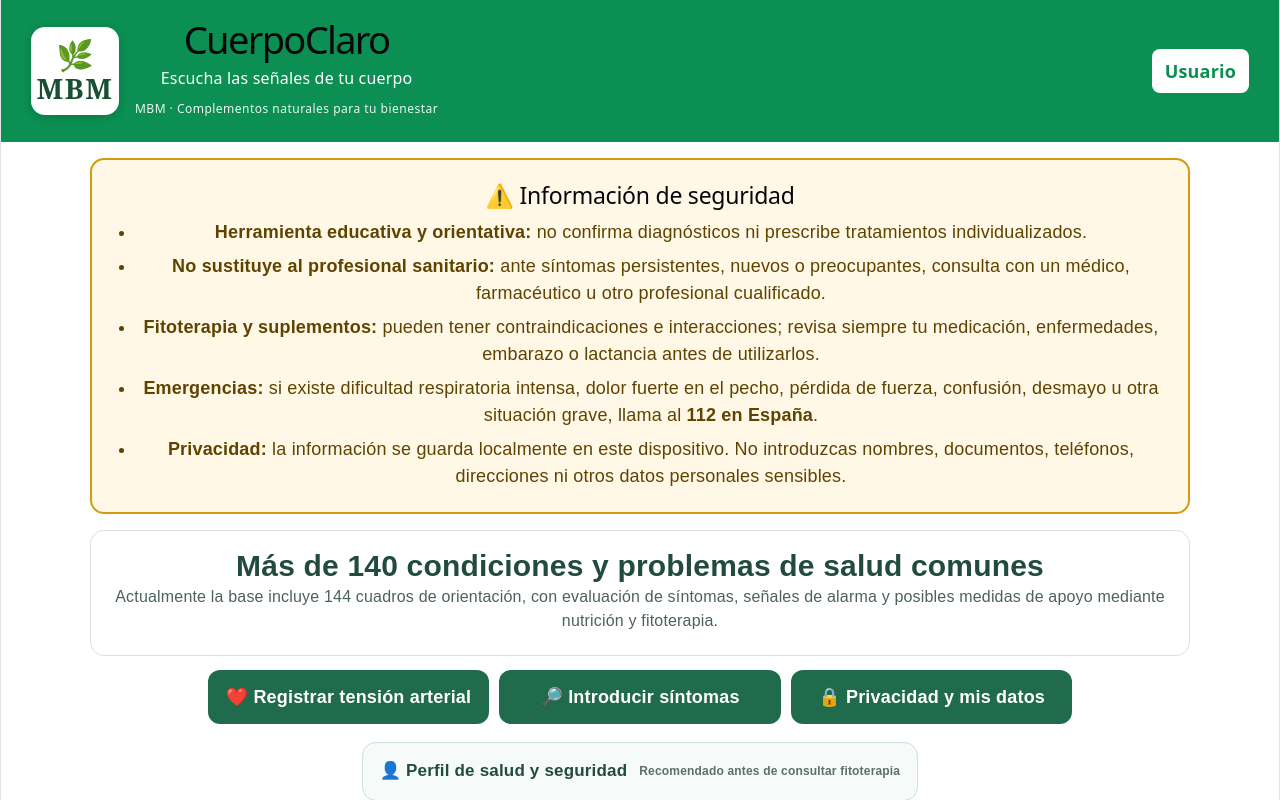
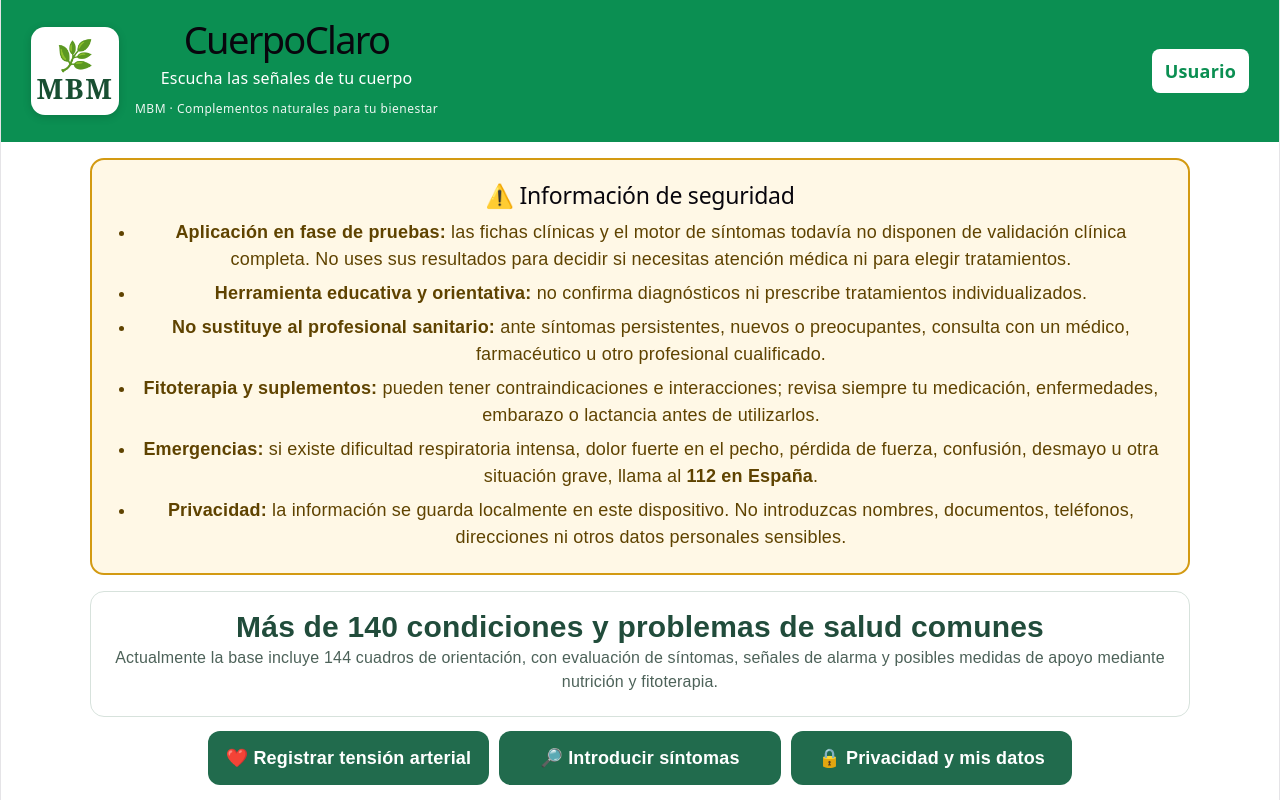
Before and after one commit to fitoterapiamarc-byte/naturak-health-app, a React (Vite) app: page / in a window 1280 px wide. Shown: the top 800 px of the page. Built offline with nearby package versions, Linux system fonts and the light colour scheme.

Commit message:
Mostrar aviso de fase de pruebas mientras termina revisión clínica

```diff
--- a/src/App.tsx
+++ b/src/App.tsx
@@ -49,6 +49,7 @@ function App() {
           ⚠️ Información de seguridad
         </h2>
         <ul style={{ margin: 0, paddingLeft: "22px", display: "grid", gap: "7px" }}>
+          <li><strong>Aplicación en fase de pruebas:</strong> las fichas clínicas y el motor de síntomas todavía no disponen de validación clínica completa. No uses sus resultados para decidir si necesitas atención médica ni para elegir tratamientos.</li>
           <li><strong>Herramienta educativa y orientativa:</strong> no confirma diagnósticos ni prescribe tratamientos individualizados.</li>
           <li><strong>No sustituye al profesional sanitario:</strong> ante síntomas persistentes, nuevos o preocupantes, consulta con un médico, farmacéutico u otro profesional cualificado.</li>
           <li><strong>Fitoterapia y suplementos:</strong> pueden tener contraindicaciones e interacciones; revisa siempre tu medicación, enfermedades, embarazo o lactancia antes de utilizarlos.</li>
```
